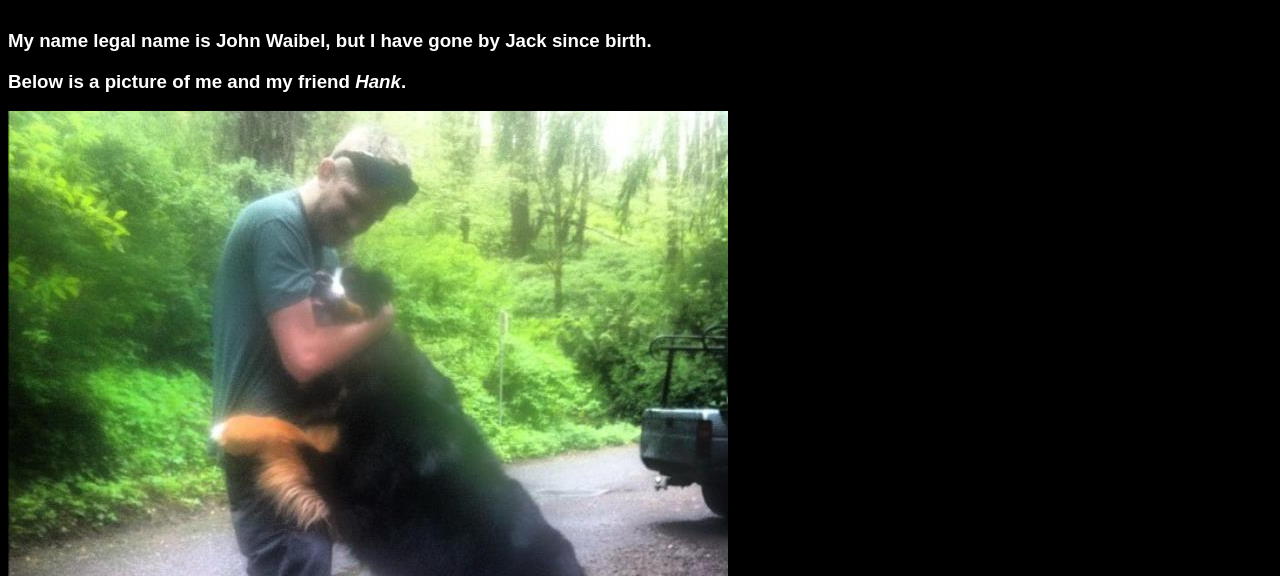
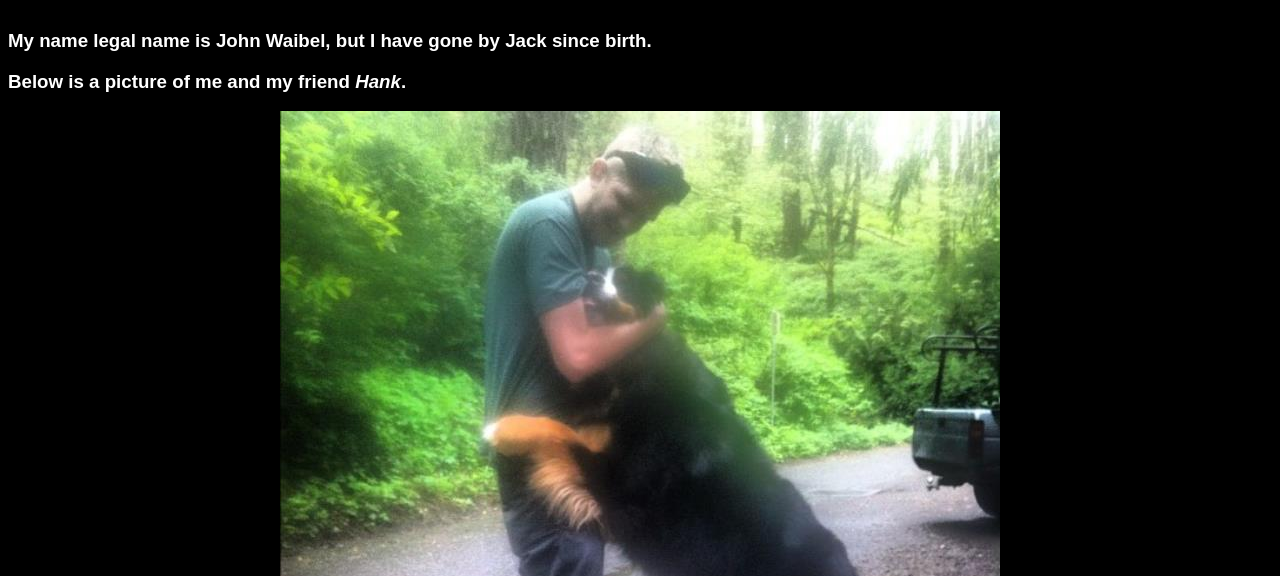
Before and after one commit to jackwaibel/AboutMe, a plain HTML site: page index.html in a window 1280 px wide. Shown: the part 224-800 px from the top of the page. Drawn offline with Linux system fonts and the light colour scheme.

Commit message:
added formatting to css_style.css to center image on index.html

```diff
--- a/css/css_style.css
+++ b/css/css_style.css
@@ -34,3 +34,9 @@ ul {
 body {
   background-color: black;
 }
+
+IMG {
+    display: block;
+    margin-left: auto;
+    margin-right: auto;
+}
```
